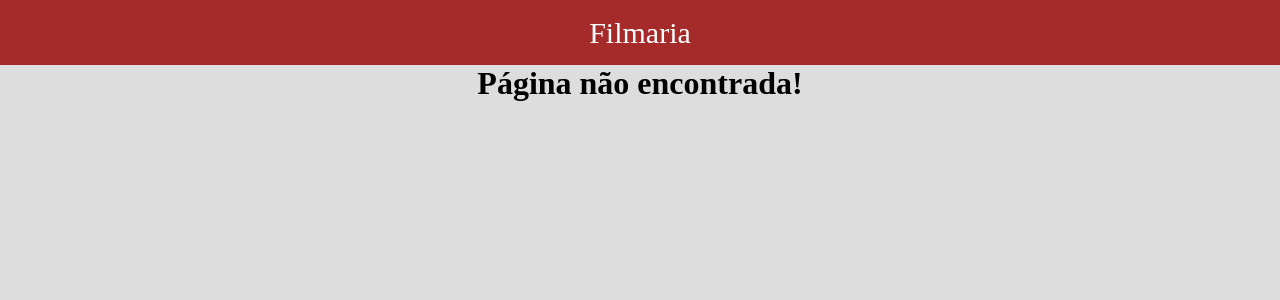
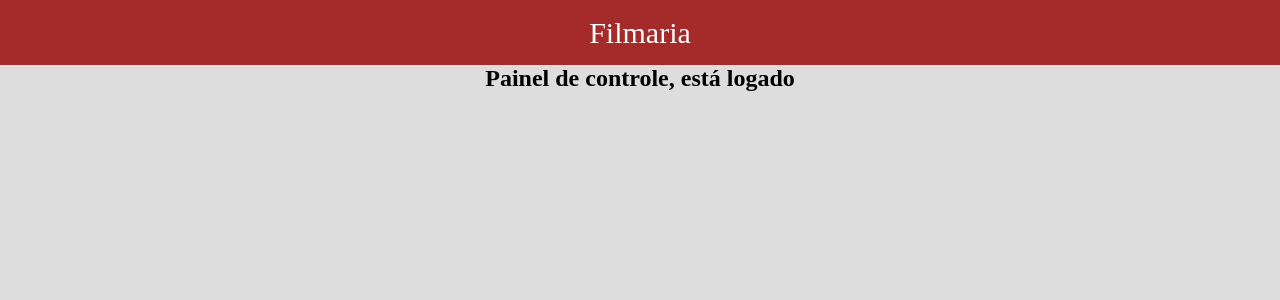
Before and after one commit to lucas5g/react-mateus-fraga, a React (Create React App) app in the folder secao-7/: page /painel in a window 1280 px wide. Shown: the top 300 px of the page. Built offline with nearby package versions, Linux system fonts and the light colour scheme.

Commit message:
secao-7 melhorando as rotas

```diff
--- a/secao-7/src/Routes.js
+++ b/secao-7/src/Routes.js
@@ -1,10 +1,22 @@
 import React from 'react';
-import {BrowserRouter, Route, Switch } from 'react-router-dom'
+import {BrowserRouter, Route, Switch, Redirect } from 'react-router-dom'
 
 import Home from './components/Home'
 import Header from './components/Header'
 import Error from './components/Error'
 import Movie from './pages/Movie'
+import Painel from './pages/Painel'
+import {autenticado} from './auth'
+
+const PrivateRoute = ({component: Component, ...rest}) => (
+  <Route {...rest} render={props => (
+    autenticado() ? (
+      <Component {...props} />
+    ):(
+      <Redirect to='/' />
+    )
+  )} />
+)
 
 function Routes() {
   return (
@@ -13,6 +25,7 @@ function Routes() {
       <Switch>
         <Route exact path='/' component={Home} />
         <Route path='/filme/:id' component={Movie} />
+        <PrivateRoute path='/painel' component={Painel} />
         <Route path="*" component={Error} />
       </Switch>
 
--- /dev/null
+++ b/secao-7/src/auth.js
@@ -0,0 +1 @@
+export const autenticado = () => true
--- /dev/null
+++ b/secao-7/src/pages/Painel/index.js
@@ -0,0 +1,9 @@
+import React from 'react'
+
+function Painel(){
+  return(
+    <h2>Painel de controle, está logado</h2>
+  )
+}
+
+export default Painel
```
